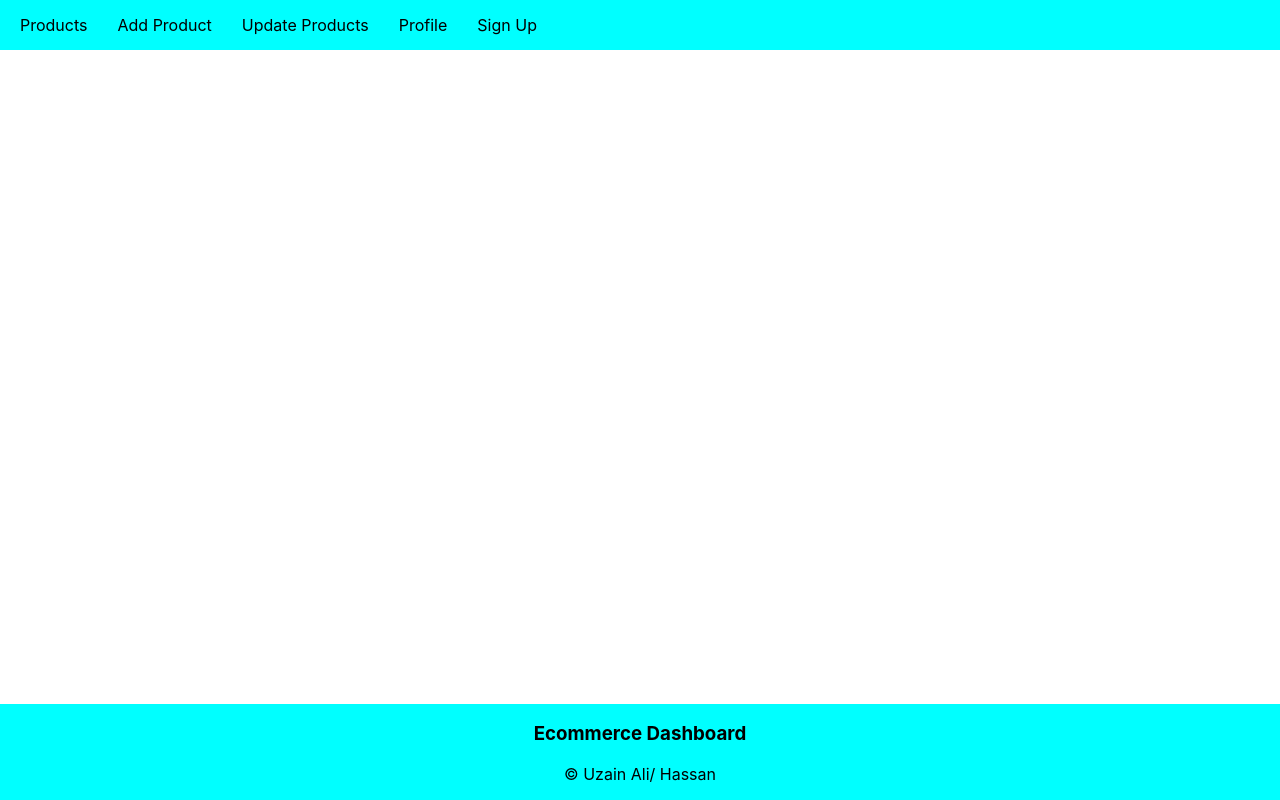
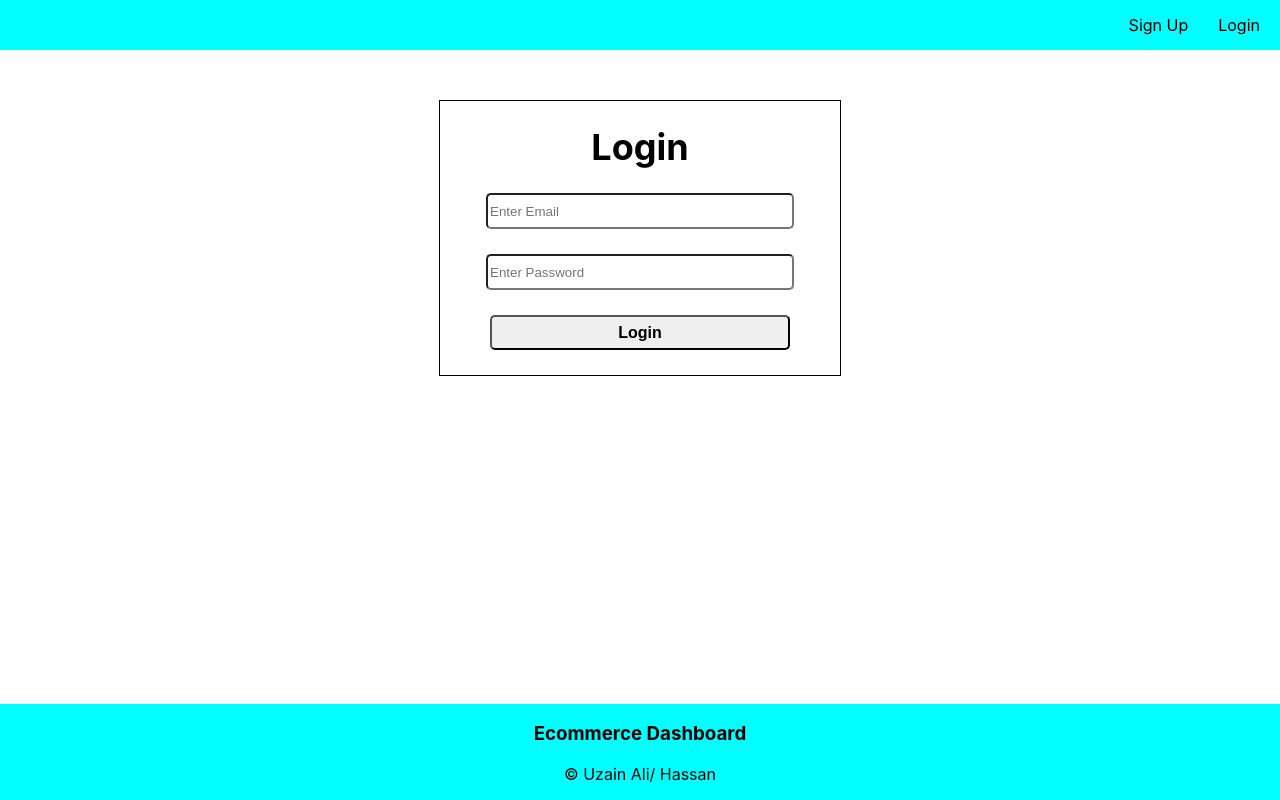
Before and after one commit to Uzain-Ali/Ecommerce-Dashboard, a React (Create React App) app in the folder frontend/: page /login in a window 1280 px wide. Built offline with nearby package versions, Linux system fonts and the light colour scheme.

Commit message:
NavBar Updation

```diff
--- a/frontend/src/App.css
+++ b/frontend/src/App.css
@@ -23,6 +23,14 @@
 
 }
 
+.logo{
+  width: 35px;
+  float: left;
+  border-radius: 50%;
+  margin-top: 3px;
+  margin-left: 20px;
+}
+
 .footer{
   position: absolute;
   bottom: 0;
@@ -30,7 +38,9 @@
   width: 100%;
   background-color: aqua;
 }
-
+.nav-rightSide{
+  text-align: right;
+}
 .signuppage{
   display: flex;
   justify-content: center;
@@ -48,6 +58,10 @@
   width: 400px;
   border: 1px solid black;
 }
+
+
+
+
 .registeration .InputBox{
   border-radius: 5px;
   margin-bottom: 25px;
--- a/frontend/src/App.js
+++ b/frontend/src/App.js
@@ -4,7 +4,7 @@
 import  Footer from './components/Footer'
 import Signup from './components/Signup'
 import PrivateComponent from './components/PrivateComponent';
-
+import Login from './components/Login';
 
 function App() {
   return (
@@ -20,6 +20,7 @@
         <Route path='/profile' element={<h1>Profile Component</h1>} />
         </Route>
         <Route path='/signup' element={<Signup />} />
+        <Route path='/login' element={<Login />}/>
       </Routes>
       <Footer/>
       </BrowserRouter>
--- /dev/null
+++ b/frontend/src/components/Login.js
@@ -0,0 +1,46 @@
+import React, {useState,useEffect} from 'react';
+import {useNavigate} from 'react-router-dom';
+
+const Login=()=>{
+    const [email, setEmail]= useState("");
+    const [password, setPassword]= useState("");
+    const navigate = useNavigate();
+
+    useEffect(()=>{
+        const auth = localStorage.getItem('user');
+        if(auth){
+            navigate("/");
+        }
+    },[])
+
+    const handleLogin=async()=>{
+        console.log(email,password);
+        let result = await fetch('http://localhost:5000/login',{
+            method:'post',
+            body:JSON.stringify({email, password}),
+            headers:{
+                'Content-Type':'application/json'
+            }
+        });
+        result = await result.json();
+        console.log(result);
+        if(result.name){
+            localStorage.setItem("user", JSON.stringify(result));
+            navigate('/')
+        }else{
+            alert("Please enter correct detail")
+        }
+    }
+    return(
+        <div className='signuppage'>
+            <div className='registeration'>
+                <h1>Login</h1>
+                <input className='InputBox' type='text' placeholder='Enter Email' onChange={(e)=>setEmail(e.target.value)} value={email}/>
+                <input className='InputBox' type='password' placeholder='Enter Password' onChange={(e)=>setPassword(e.target.value)} value={password}/>
+                <button onClick={handleLogin}  type='button'>Login</button>
+            </div>
+        </div>
+    )
+};
+
+export default Login;
--- a/frontend/src/components/Nav.js
+++ b/frontend/src/components/Nav.js
@@ -10,14 +10,22 @@
     }
     return(
         <div>
-            <ul className='navUl'>
+
+          { auth ?  <ul className='navUl'>
+          <img alt='logo' className='logo' src="https://www.shutterstock.com/shutterstock/photos/2278726727/display_1500/stock-vector-minimalistic-circular-logo-sample-vector-2278726727.jpg"/>
+
                 <li><Link to="/">Products</Link></li>
                 <li><Link to="/add">Add Product</Link></li>
                 <li><Link to="/update">Update Products</Link></li>
                 <li><Link to="/profile">Profile</Link></li>
-                <li>{ auth ? <Link onClick={logout} to="/signup">Logout</Link>:
-                <Link to="/signup">Sign Up</Link>}</li>
+                <li><Link onClick={logout} to="/signup">Logout ({JSON.parse(auth).name})</Link></li>
             </ul>
+            :
+            <ul className='navUl nav-rightSide'>
+                    <li><Link to="/signup">Sign Up</Link></li>
+                    <li><Link to="/login">Login</Link></li>
+            </ul>
+        }
         </div>
     )
 }
```
Also changed, not shown: frontend/White And Black Modern Abstract Beauty Logo.png (added), 1 other file (tests, documents, lock files or other folders).
